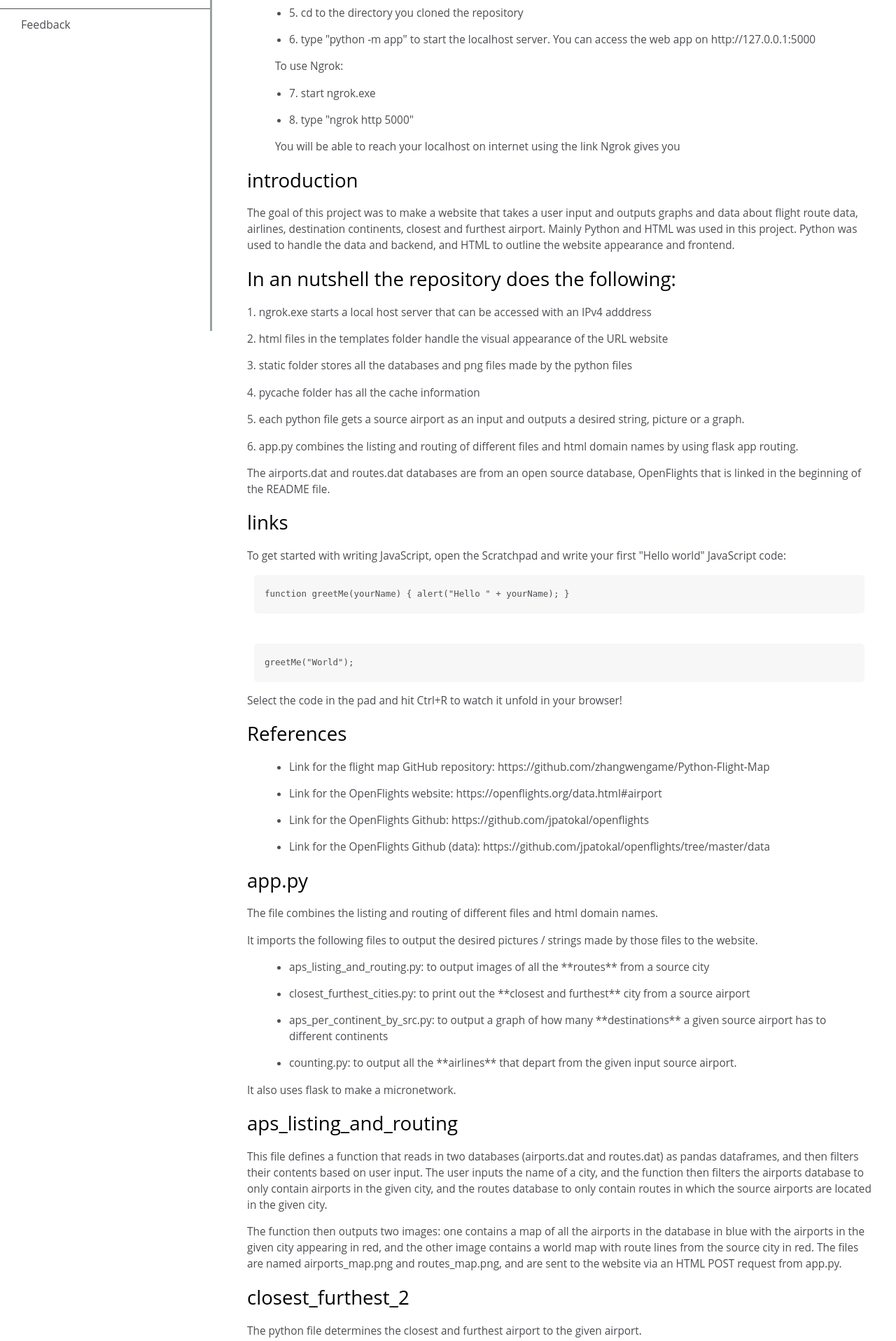
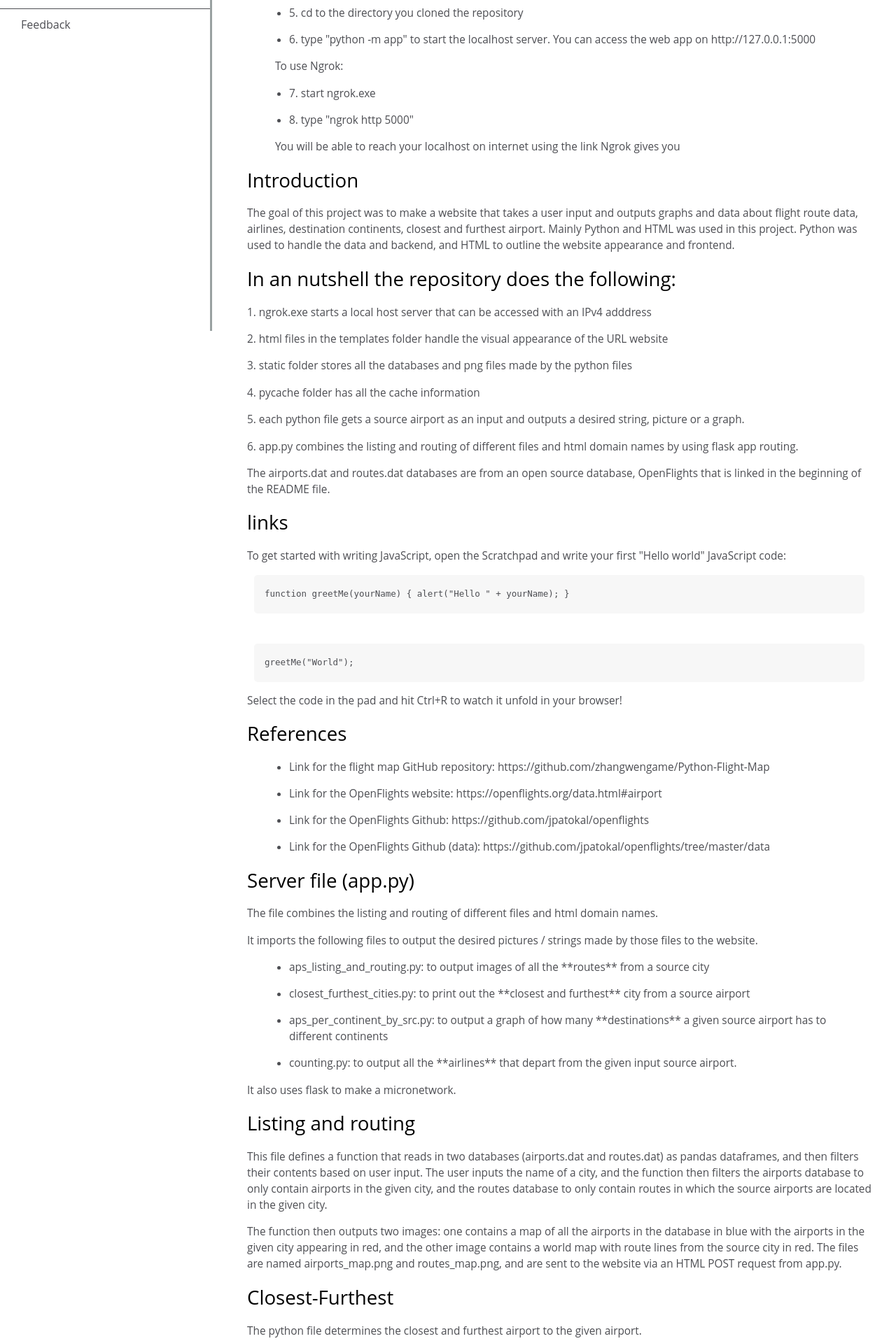
Before and after one commit to adityaagrawal53/industrial-training-flight-statistics, a Flask app: page /documentation.html in a window 1280 px wide. Shown: the part 327-2244 px from the top of the page at 70% size. Run offline with Flask 3, Linux system fonts and the light colour scheme.

Commit message:
Update file documentation.html

```diff
--- a/templates/documentation.html
+++ b/templates/documentation.html
@@ -41,7 +41,7 @@
       </ul>
     </section>
     <section id="introduction" class="main-section">
-      <header>introduction</header>
+      <header>Introduction</header>
       <p>The goal of this project was to make a website that takes a user input and outputs graphs and data about flight route data, airlines, destination continents, closest and furthest airport. Mainly Python and HTML was used in this project. Python was used to handle the data and backend, and HTML to outline the website appearance and frontend.
       </p>
     </section>
@@ -73,7 +73,7 @@
       </ul>
     </section>
     <section id="app.py" class="main-section">
-      <header>app.py</header>
+      <header>Server file (app.py)</header>
       <p>The file combines the listing and routing of different files and html domain names.<p>
       <p>It imports the following files to output the desired pictures / strings made by those files to the website.</p>
       <ul>
@@ -85,14 +85,14 @@
       <p>It also uses flask to make a micronetwork.</p>
     </section>
     <section id="aps_listing_and_routing" class="main-section">
-      <header>aps_listing_and_routing</header>
+      <header>Listing and routing</header>
       <p>This file defines a function that reads in two databases (airports.dat and routes.dat) as pandas dataframes, and then filters their contents based on user input. The user inputs the name of a city, and the function then filters the airports database to only contain airports in the given city, and the routes database to only contain routes in which the source airports are located in the given city.
       </p>
       <p>The function then outputs two images: one contains a map of all the airports in the database in blue with the airports in the given city appearing in red, and the other image contains a world map with route lines from the source city in red.  The files are named airports_map.png and routes_map.png, and are sent to the website via an HTML POST request from app.py.
       </p>
     </section>
     <section id="closest_furthest_2" class="main-section">
-      <header>closest_furthest_2</header>
+      <header>Closest-Furthest</header>
       <p>The python file determines the closest and furthest airport to the given airport.</p>
       <p>The input is the source airport's unique OpenFlights ID.</p>
       <p>The output:</p>
@@ -106,7 +106,7 @@
       </p>
     </section>
     <section id="aps_per_continent_by_src" class="main-section">
-      <header>aps_per_continent_by_src</header>
+      <header>Destinations from source airport by continent</header>
       <p>A python file that outputs how many destinations a given source airport has to different continents.
       </p>
       <p>The input is the source airport's city.
@@ -123,7 +123,7 @@
       </p>
     </section>
     <section id="counting" class="main-section">
-      <header>counting</header>
+      <header>Airlines counting</header>
       <p>A python file that outputs all the airlines that depart from the given input source airport.
       </p>
       <p>The input is the source airport's IATA code.
@@ -136,7 +136,7 @@
       </p>
     </section>
     <section class="main-section" id="mapping">
-      <header>mapping</header>
+      <header>Mapping destination airports</header>
       <p>This file outputs all the destination airports for an input source city using CartoPy Python package.
       </p>
     </section>
```
